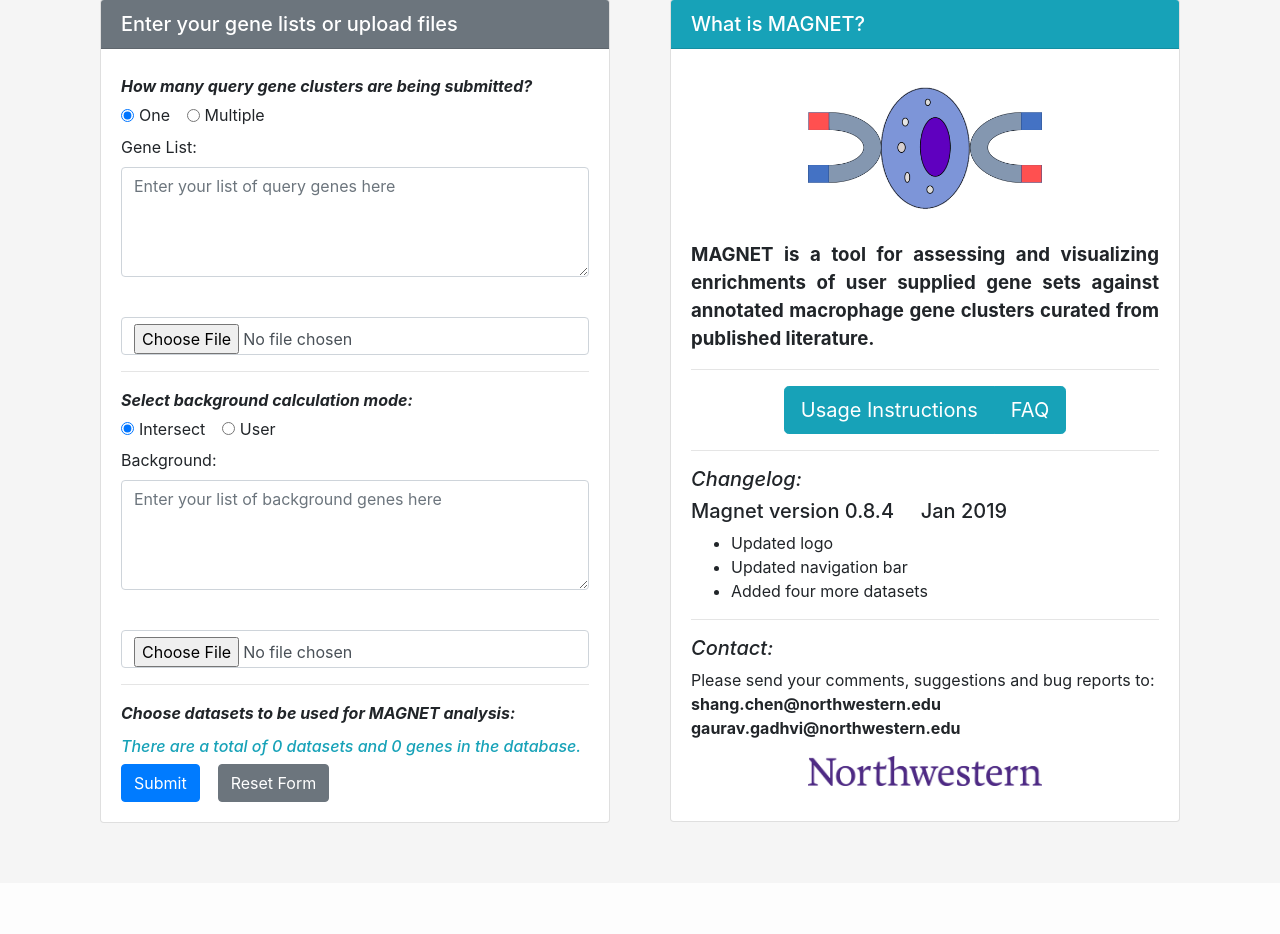
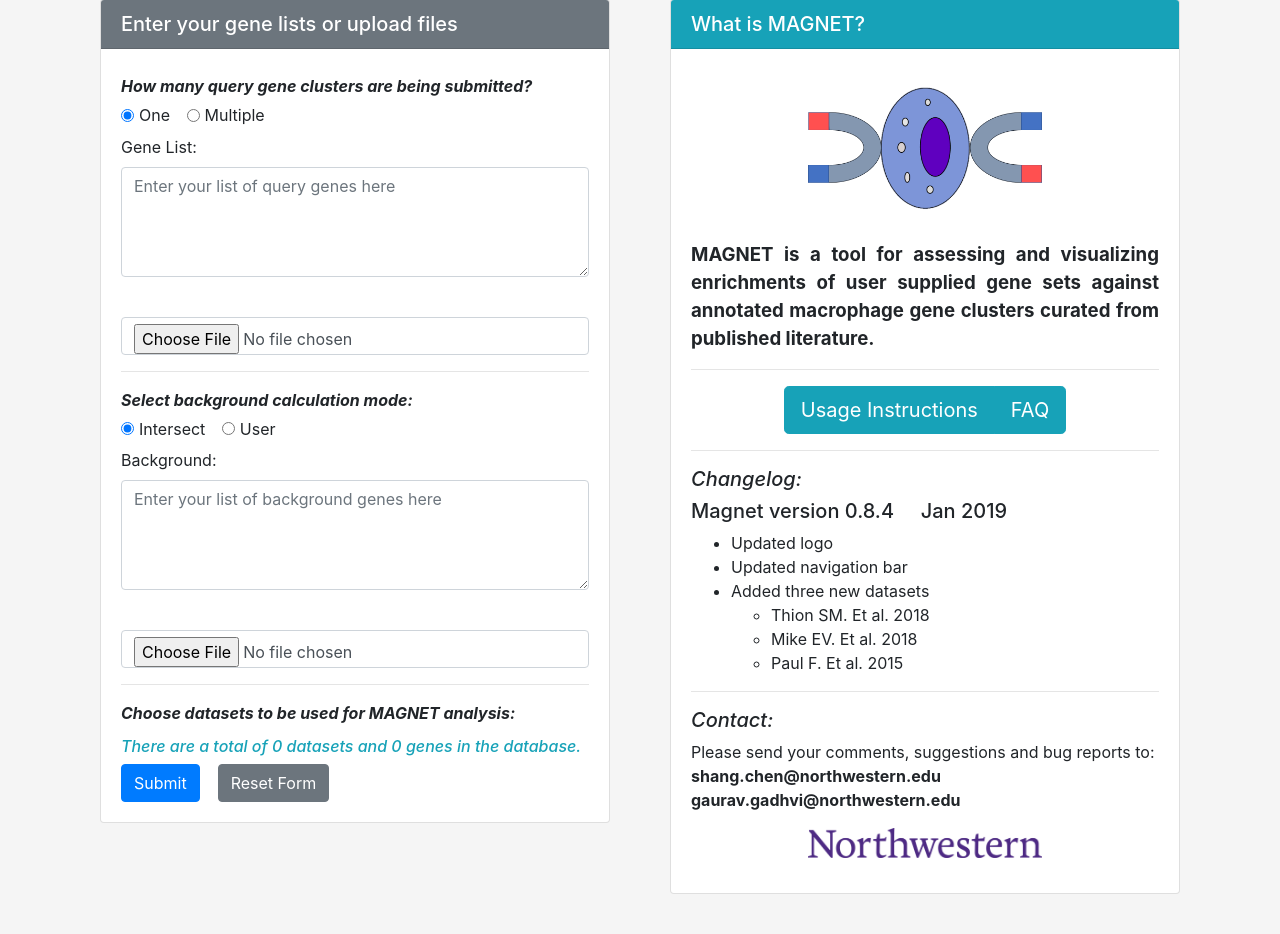
Before and after one commit to WinterLabNU/MAGNET, a Django app: page /magnet/ in a window 1280 px wide. Shown: the part 131-1065 px from the top of the page. Before the commit the page ends 954 px from the top, so only its background shows below. Run offline with Django 3.2, Linux system fonts and the light colour scheme; data that the repository does not hold is empty; parts of the project's set-up code (start-up, migrations or seed data) failed here and were passed over; some libraries are stand-ins or nearby versions.

Commit message:
change log notes

```diff
--- a/magnet_v030/templates/magnet_v030/index.html
+++ b/magnet_v030/templates/magnet_v030/index.html
@@ -186,7 +186,12 @@
 <ul>
     <li>Updated logo</li>
     <li>Updated navigation bar</li>
-    <li>Added four more datasets</li>
+    <li>Added three new datasets
+		<ul>
+		<li>Thion SM. Et al. 2018</li>
+		<li>Mike EV. Et al. 2018</li>
+		<li>Paul F. Et al. 2015</li>
+		</ul></li>
 </ul>
 
 <hr />
```
